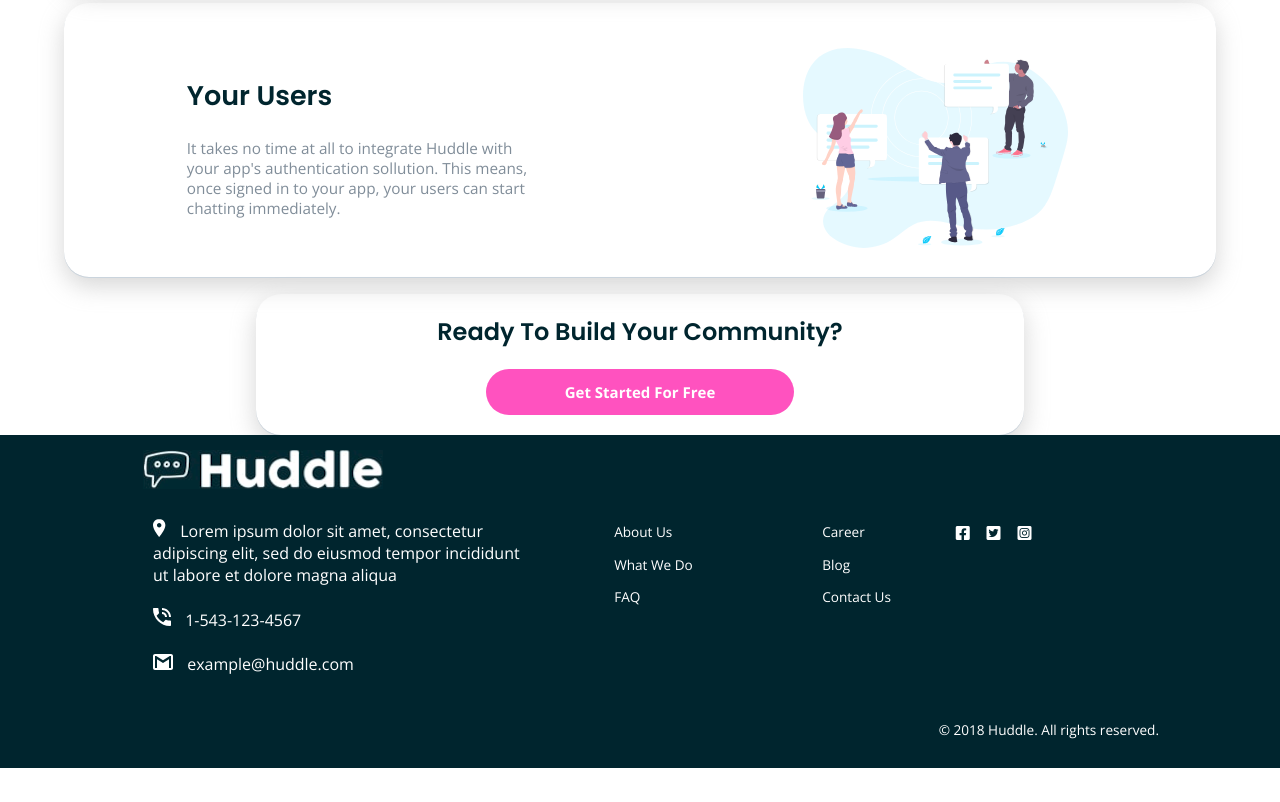
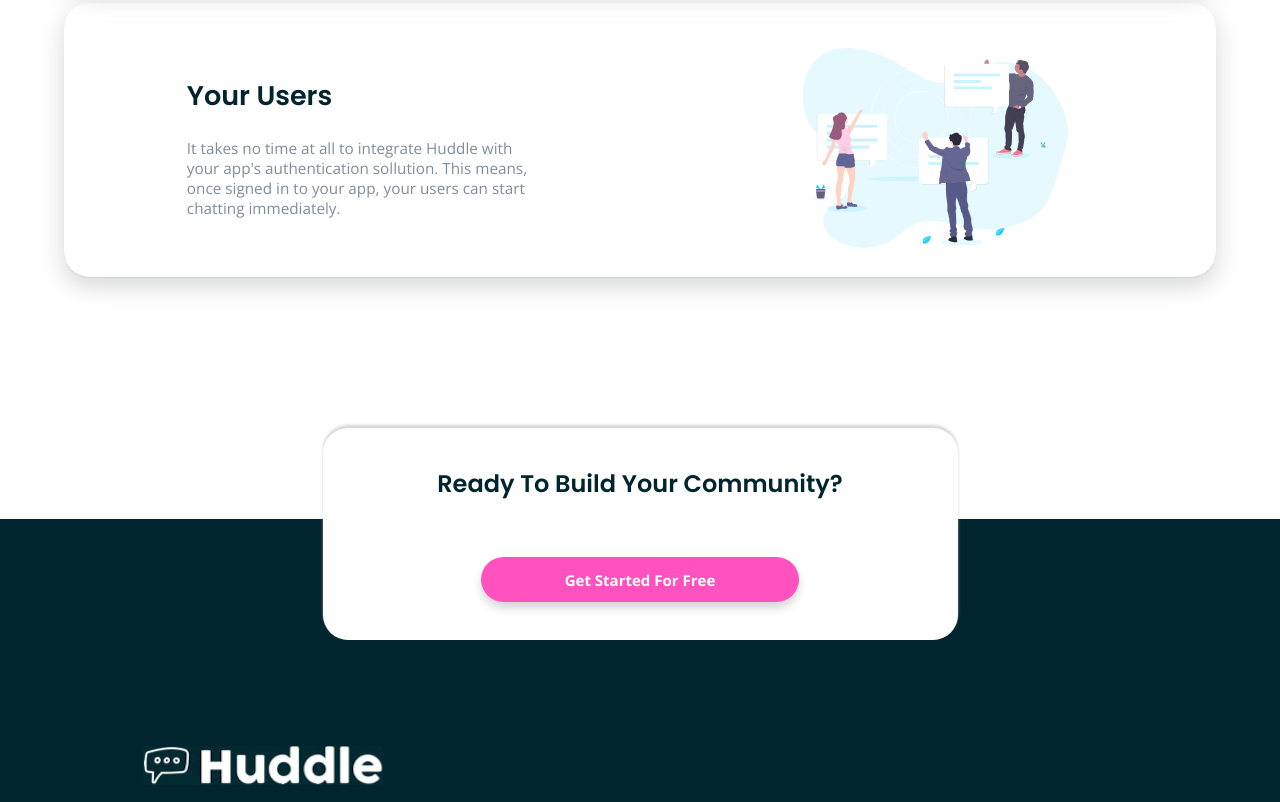
Before and after one commit to rjlmacfarlane/huddle, a website: page index.html in a window 1280 px wide. Shown: the part 1369-2171 px from the top of the page. Before the commit the page ends 2137 px from the top, so only its background shows below. Drawn offline with nearby package versions, Linux system fonts and the light colour scheme.

Commit message:
Style refinements to footer + call-to-action

```diff
--- a/index.html
+++ b/index.html
@@ -69,12 +69,13 @@
           <br/>
         </div>
 
-        <div class="content-box call-to-action">
-            <h2>Ready To Build Your Community?</h2>
-            <button class="btn btn-primary">Get Started For Free</button>
-        </div>
+
 
       <footer>
+        <div class="content-box call-to-action">
+          <h2>Ready To Build Your Community?</h2>
+          <button class="btn btn-primary">Get Started For Free</button>
+      </div>
         <div class="footer-container">
           <img src="images/logo-white.png" class="logo">
             <div class="col3-child">
--- a/styles/layout.scss
+++ b/styles/layout.scss
@@ -4,7 +4,6 @@ body {
 }
 
 main {
-
   height: 100%;
   background-color: hsl(0, 0%, 100%);
   align-items: center;
@@ -25,6 +24,7 @@ footer {
   background-color: hsl(192, 100%, 9%);
   color: #fff;
   padding: 5px;
+  bottom: 0;
 }
 
 .header {
@@ -98,6 +98,7 @@ footer {
   margin-top: 60px;
   font-size: 15px;
   color: hsl(208, 11%, 55%);
+  margin-bottom: 15em;
 }
 
 .content-box {
@@ -119,18 +120,26 @@ footer {
 }
 
 .call-to-action {
-  width: 60%;
-  margin-left: 20%;
-  margin-right: 20%;
+  background-color: hsl(0, 0%, 100%);
+  width: 50%;
+  height: 12em;
+  margin-left: 25%;
+  margin-right: 25%;
   flex-direction: column;
   text-align: center;
   padding-bottom: 20px;
+  transform: translateY(-6em);
+  z-index: 1;
+  box-shadow: 0px -3px 3px rgba(196, 196, 196, 0.7);
+
+// box-shadow: none|h-offset v-offset blur spread color |inset|initial|inherit;
 
   .btn {
     font-size: 15px;
-    margin-left: 30%;
-    margin-right: 30%;
-    width: 40%;
+    margin-left: 25%;
+    margin-right: 25%;
+    width: 50%;
+    box-shadow: 0px 6px 9px rgba(196, 196, 196, 0.7);
   }
 }
 
```
Also changed, not shown: styles/layout.css, 1 other file.
